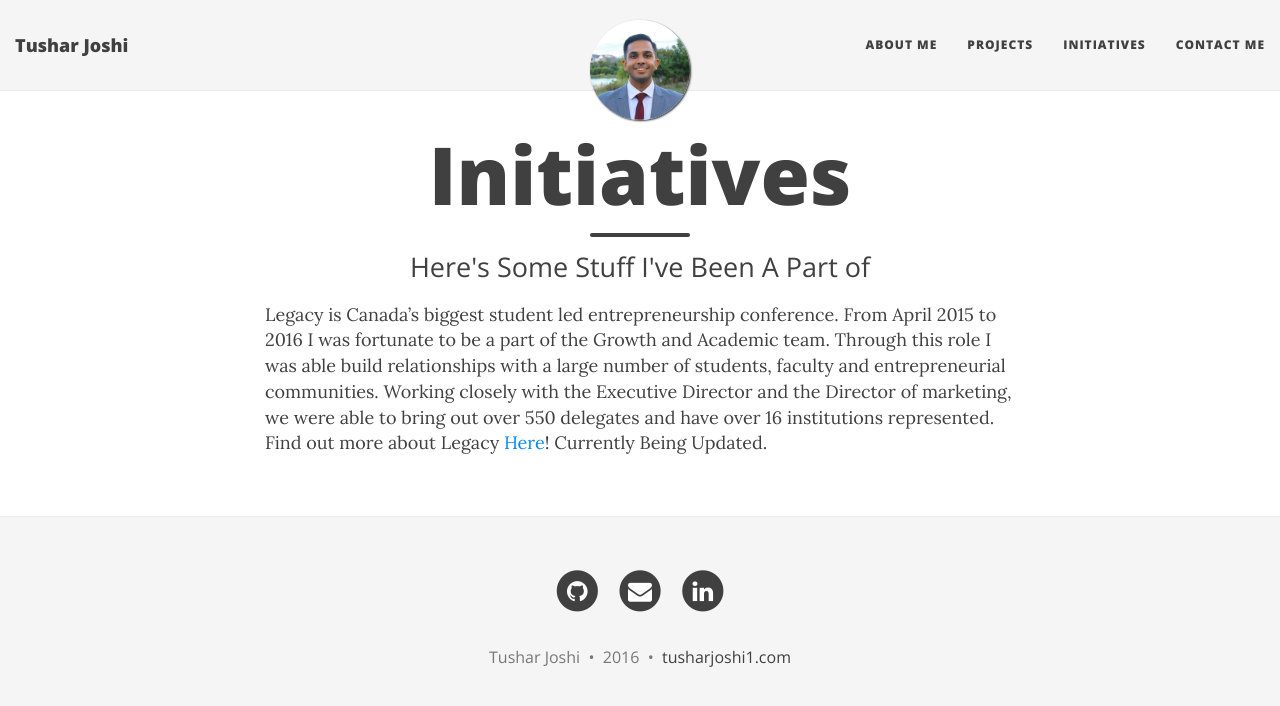
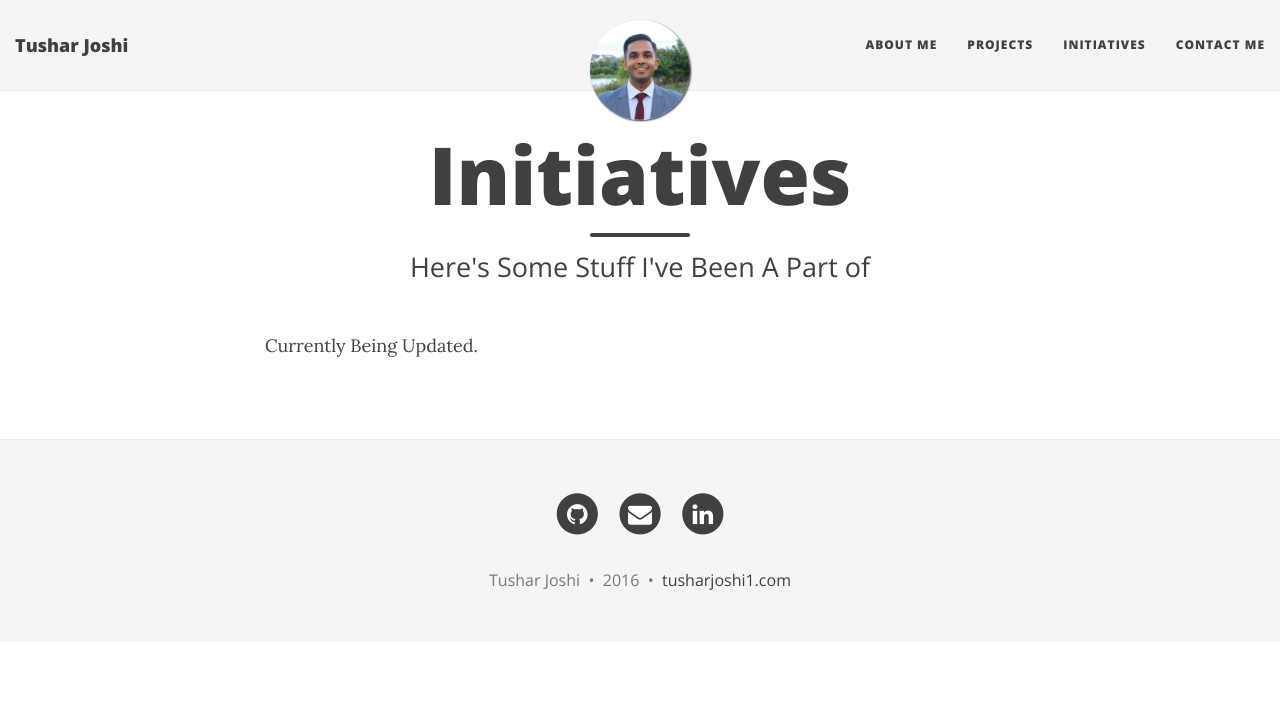
Before and after one commit to tusharjoshi1/tusharjoshi1.github.io, a Jekyll site: the page built from initiatives.md, in a window 1280 px wide. Shown: the top 706 px of the page. Built offline with Jekyll 4.4.1, drawn with Linux system fonts in a browser that asks for light colours; nearby versions of some CDN libraries.

Commit message:
Update initiatives.md

```diff
--- a/initiatives.md
+++ b/initiatives.md
@@ -3,22 +3,6 @@ layout: page
 title: Initiatives
 subtitle: Here's Some Stuff I've Been A Part of
 ---
-<html>
-  <head>
-    <title>Legacy Canada</title>
-  </head>
-  <body>
-  Legacy is Canada’s biggest student led entrepreneurship conference. From April 2015 to 2016 I was fortunate to be a part of the Growth and Academic team. Through this role I was able build relationships with a large number of students, faculty and entrepreneurial communities.
-Working closely with the Executive Director and the Director of marketing, we were able to bring out over 550 delegates and have over 16 institutions represented.
-Find out more about Legacy <a href="httpshttp://www.legacycan.ca/">Here</a>!
-</body>
-
-
-
-
-
-
-
 Currently Being Updated.
 <ul>
   {% for post in site.postsi %}
```
